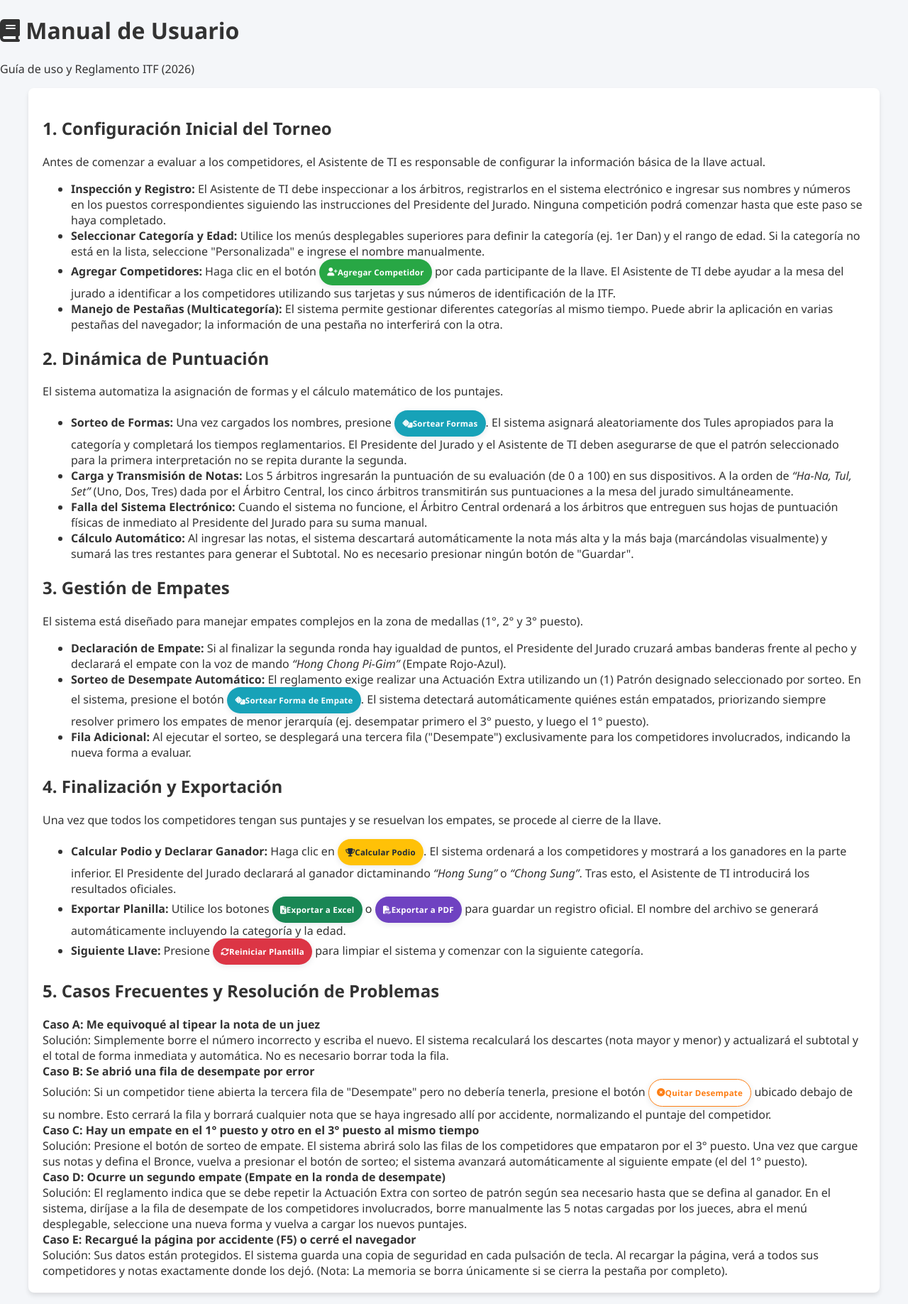
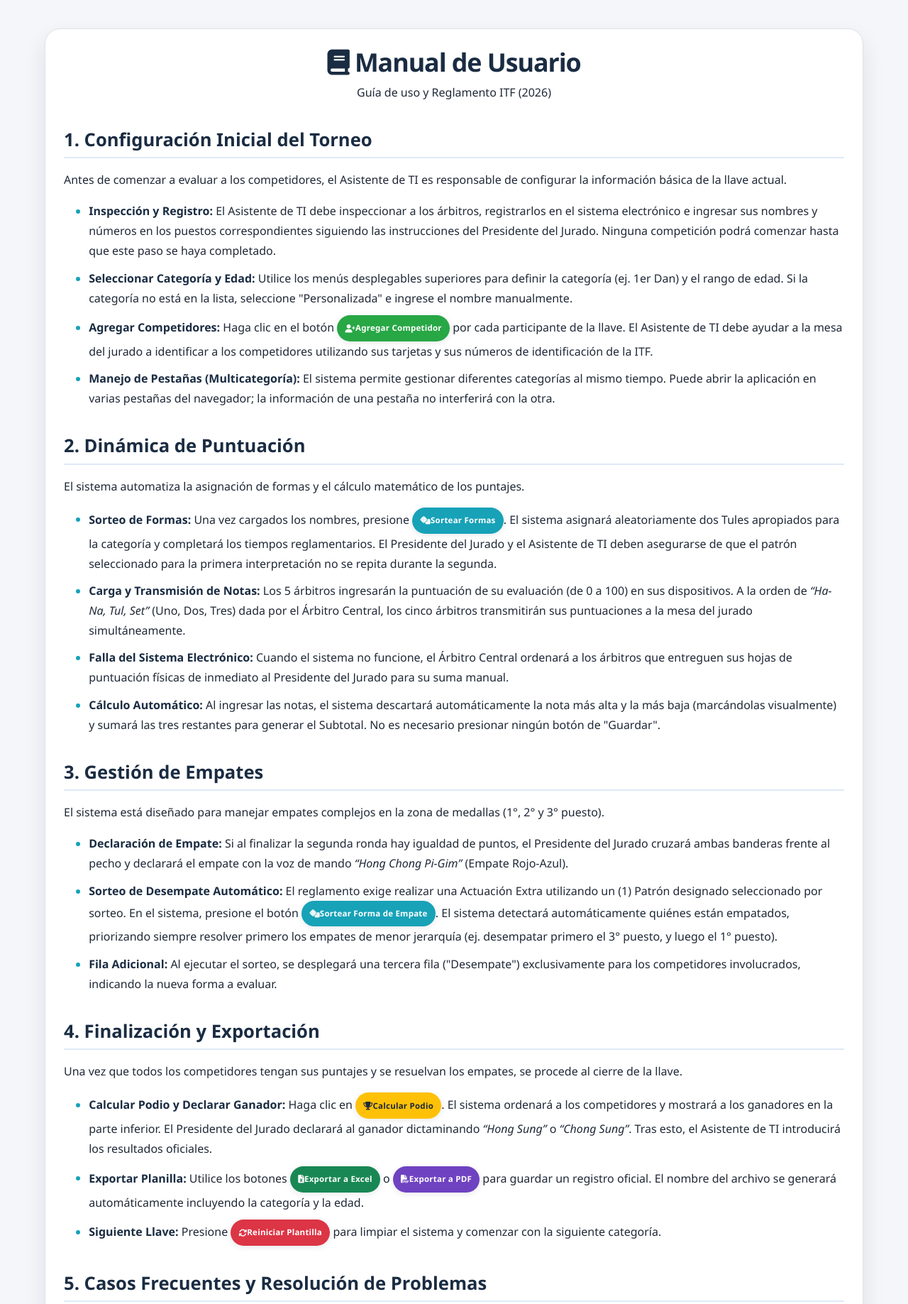
Before and after one commit to Francisco-Gismondi/Pagina-Puntos-formas, a plain HTML site: page pages/manual.html in a window 1280 px wide. Shown: the top 1837 px of the page at 71% size. Drawn offline with Linux system fonts and the light colour scheme.

Commit message:
actualizacion-visual-manual

```diff
--- a/pages/manual.html
+++ b/pages/manual.html
@@ -5,8 +5,6 @@
     <meta name="viewport" content="width=device-width, initial-scale=1.0" />
     <title>Manual de Usuario - Planilla ITF</title>
     <link rel="stylesheet" href="../styles/base.css" />
-    <link rel="stylesheet" href="../styles/layout.css" />
-    <link rel="stylesheet" href="../styles/components.css" />
     <link rel="stylesheet" href="../styles/manual.css" />
     <link
       rel="stylesheet"
@@ -14,19 +12,14 @@
     />
   </head>
   <body>
-    <div class="contenedor-app">
-      <header class="app-header">
-        <div class="header-content">
+    <div class="manual-page-body">
+      <main class="manual-page">
+        <header>
           <h1><i class="fas fa-book"></i> Manual de Usuario</h1>
-          <p class="subtitle">Guía de uso y Reglamento ITF (2026)</p>
-        </div>
-      </header>
+          <p class="manual-subtitle">Guía de uso y Reglamento ITF (2026)</p>
+        </header>
 
-      <main class="contenido-principal">
-        <section
-          class="contenedor manual-container"
-          aria-label="Manual de usuario"
-        >
+        <section class="manual-container" aria-label="Manual de usuario">
           <h2>1. Configuración Inicial del Torneo</h2>
           <p>
             Antes de comenzar a evaluar a los competidores, el Asistente de TI
@@ -152,15 +145,11 @@
             </li>
             <li>
               <strong>Exportar Planilla:</strong> Utilice los botones
-              <span
-                class="btn-badge"
-                style="background-color: #198754; color: white"
+              <span class="btn-badge bg-excel"
                 ><i class="fas fa-file-excel"></i> Exportar a Excel</span
               >
               o
-              <span
-                class="btn-badge"
-                style="background-color: #6f42c1; color: white"
+              <span class="btn-badge bg-pdf"
                 ><i class="fas fa-file-pdf"></i> Exportar a PDF</span
               >
               para guardar un registro oficial. El nombre del archivo se
--- a/styles/manual.css
+++ b/styles/manual.css
@@ -161,6 +161,16 @@ body.manual-page-body {
   color: white;
 }
 
+.bg-excel {
+  background: #198754;
+  color: white;
+}
+
+.bg-pdf {
+  background: #6f42c1;
+  color: white;
+}
+
 .bg-accent {
   background: var(--manual-accent);
   color: white;
```
